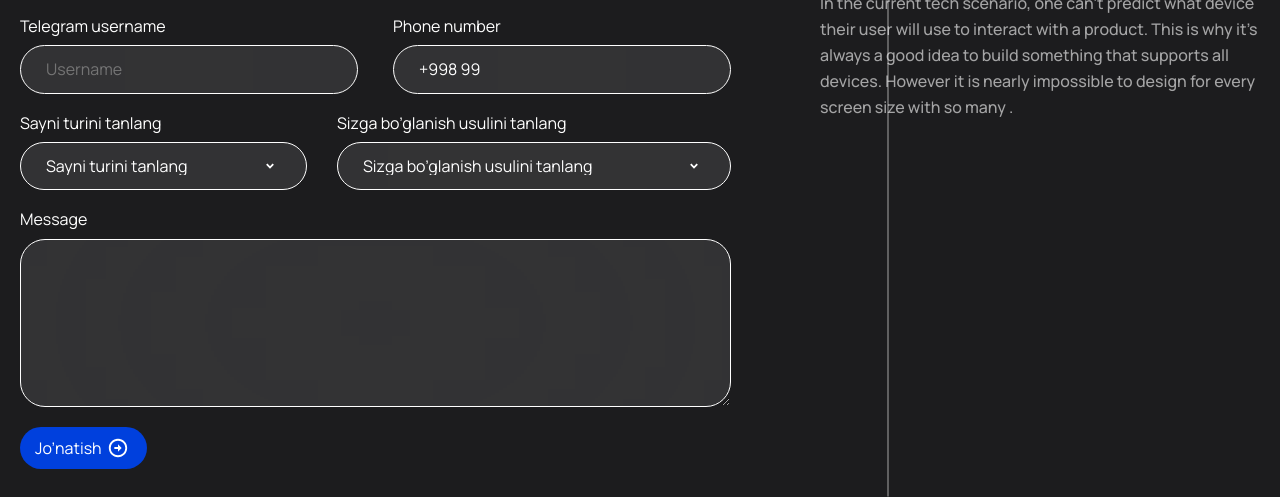
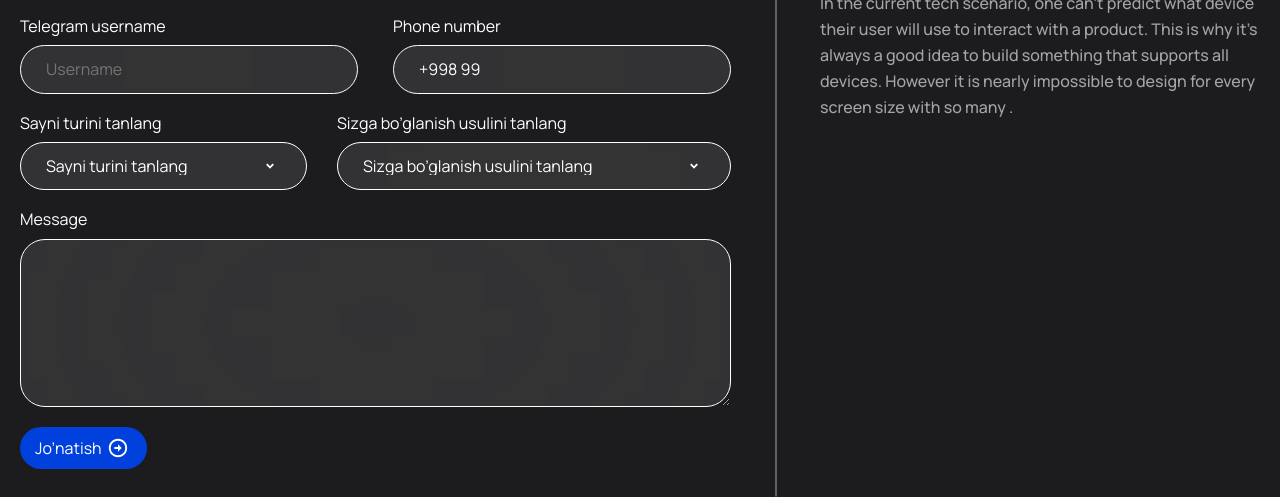
Before and after one commit to Ruzimurodov/exam1, a plain HTML site: page index.html in a window 1280 px wide. Shown: the part 324-821 px from the top of the page. Drawn offline with Linux system fonts and the light colour scheme.

Commit message:
Add all changes

```diff
--- a/scss/blocks/_form-group.scss
+++ b/scss/blocks/_form-group.scss
@@ -37,7 +37,7 @@
 
 .form-group__line {
     position: absolute;
-    left: 268px;
+    left: calc(50% - 484px);
     width: 100%;
     border-top: 1px solid #FFFFFF;
     transform: rotate(90deg);
```
Also changed, not shown: css/main.css, 1 other file.
